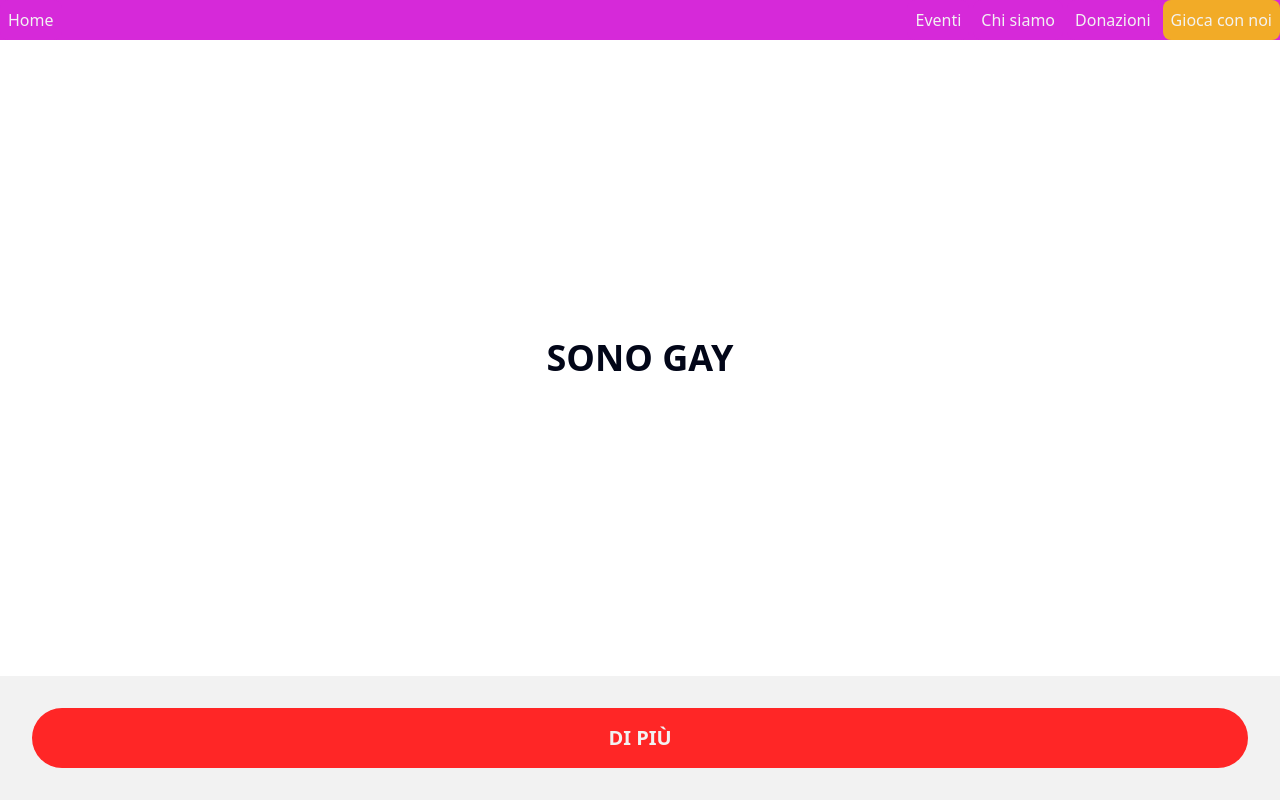
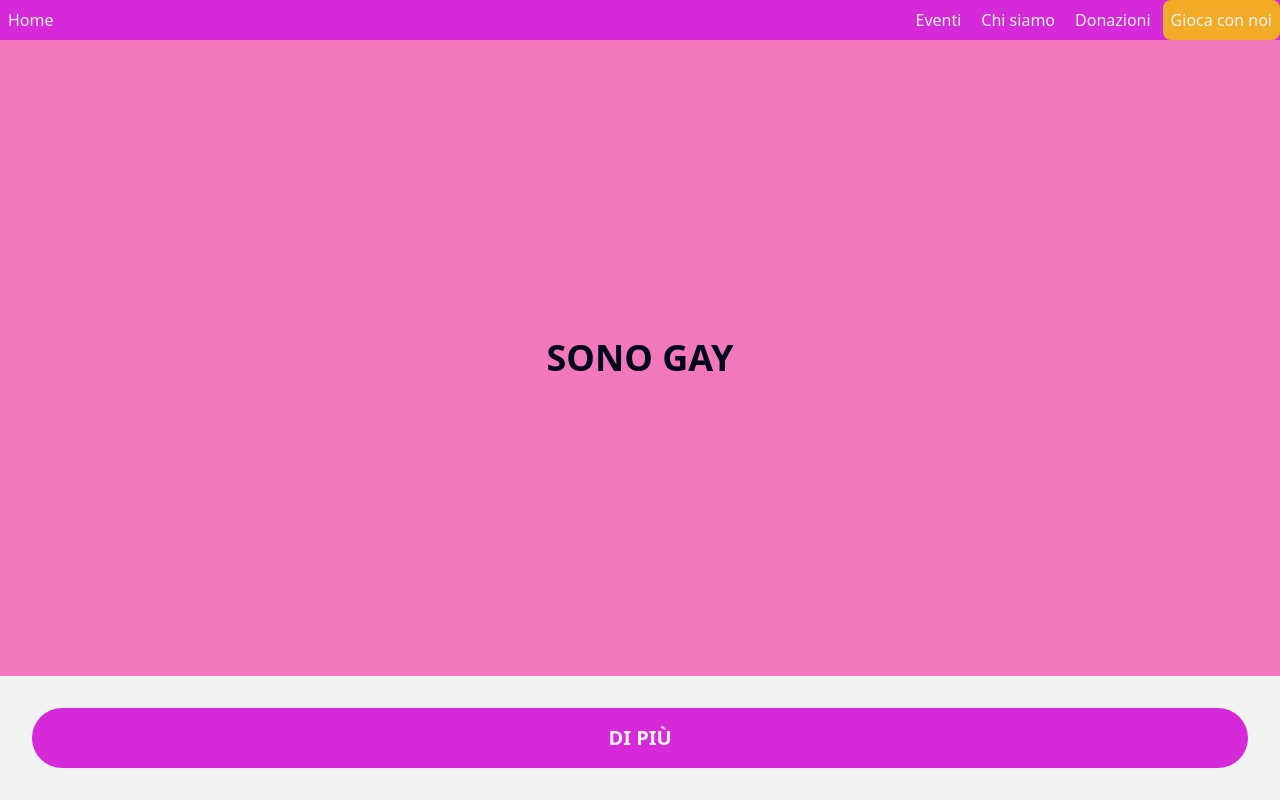
Before and after one commit to ChiaraPersona/Sboccat3, a SvelteKit app: page /gioca in a window 1280 px wide. Built offline with nearby package versions, Linux system fonts and the light colour scheme.

Commit message:
colore sfondo gioca

```diff
--- a/src/routes/gioca/+page.svelte
+++ b/src/routes/gioca/+page.svelte
@@ -1,12 +1,18 @@
 <script>
 	let frase = $state('sono gay');
+	let bgColorIndex = $state(0);
+
+	const colors = ['bg-sb-rosa', 'bg-sb-rosso', 'bg-sb-giallo', 'bg-sb-viola', 'bg-sb-arancione'];
 
 	function increase() {
 		frase = frase + 'y';
+		bgColorIndex = (bgColorIndex + 1) % colors.length;
 	}
 </script>
 
-<div class="flex h-[calc(100vh-124px-40px)] items-center justify-center p-8">
+<div
+	class={`flex h-[calc(100vh-124px-40px)] items-center justify-center p-8 transition-colors duration-500 ${colors[bgColorIndex]}`}
+>
 	<p class="w-full text-center text-4xl font-bold break-all uppercase">{frase}</p>
 </div>
 
@@ -16,7 +22,7 @@
 			e.preventDefault();
 			increase();
 		}}
-		class="bg-sb-rosso text-sb-bianco w-full touch-manipulation rounded-full p-4 text-xl font-bold uppercase hover:bg-red-700"
+		class="bg-sb-viola text-sb-bianco w-full touch-manipulation rounded-full p-4 text-xl font-bold uppercase hover:bg-purple-600"
 	>
 		di più
 	</button>
```
